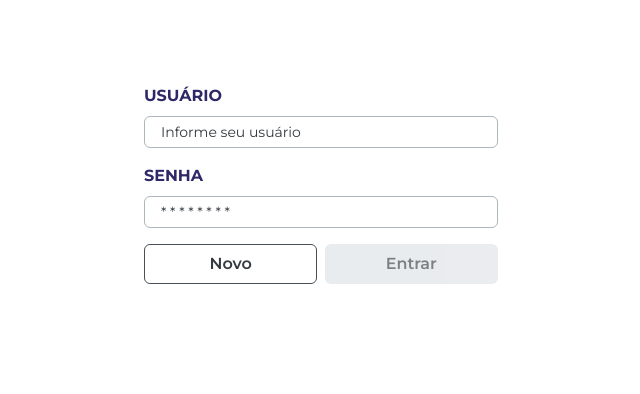
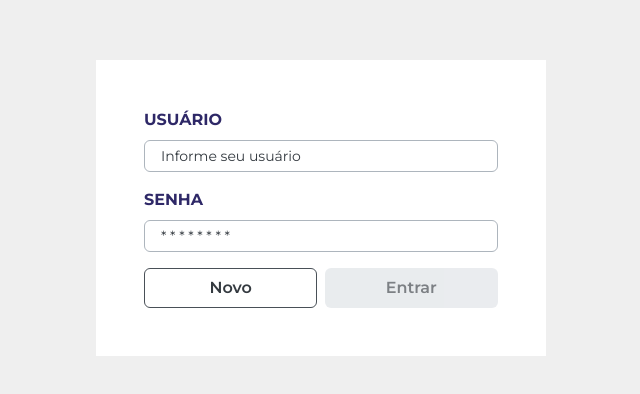
Before and after one commit to douglasgmsantos/charkra-ui-signin-and-signup-with-atomic, a Next.js app: page / in a window 1280 px wide. Shown: the part 216-610 px from the top of the page, without its empty margins (319-959 px from the left). Built offline with nearby package versions, Linux system fonts and the light colour scheme.

Commit message:
fix: adicionando pagina de login na rota raiz

```diff
--- a/src/pages/index.tsx
+++ b/src/pages/index.tsx
@@ -1,10 +1,10 @@
 import type { NextPage } from 'next'
 
-import SignIn from '../components/pages/sign-in'
+import SignInPage from './sign-in'
 
 const Home: NextPage = () => {
   return (
-    <SignIn />
+    <SignInPage />
   )
 }
 
```
